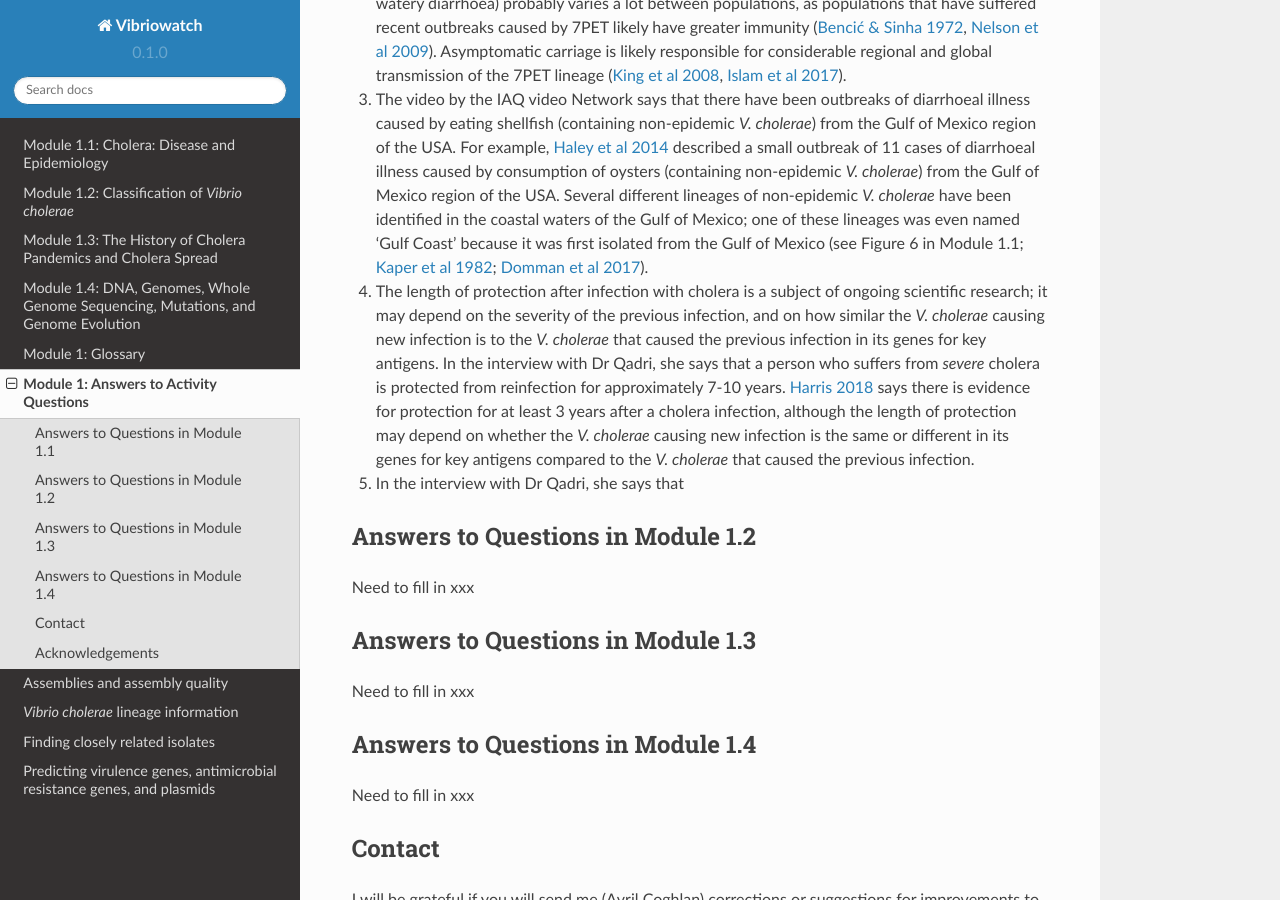
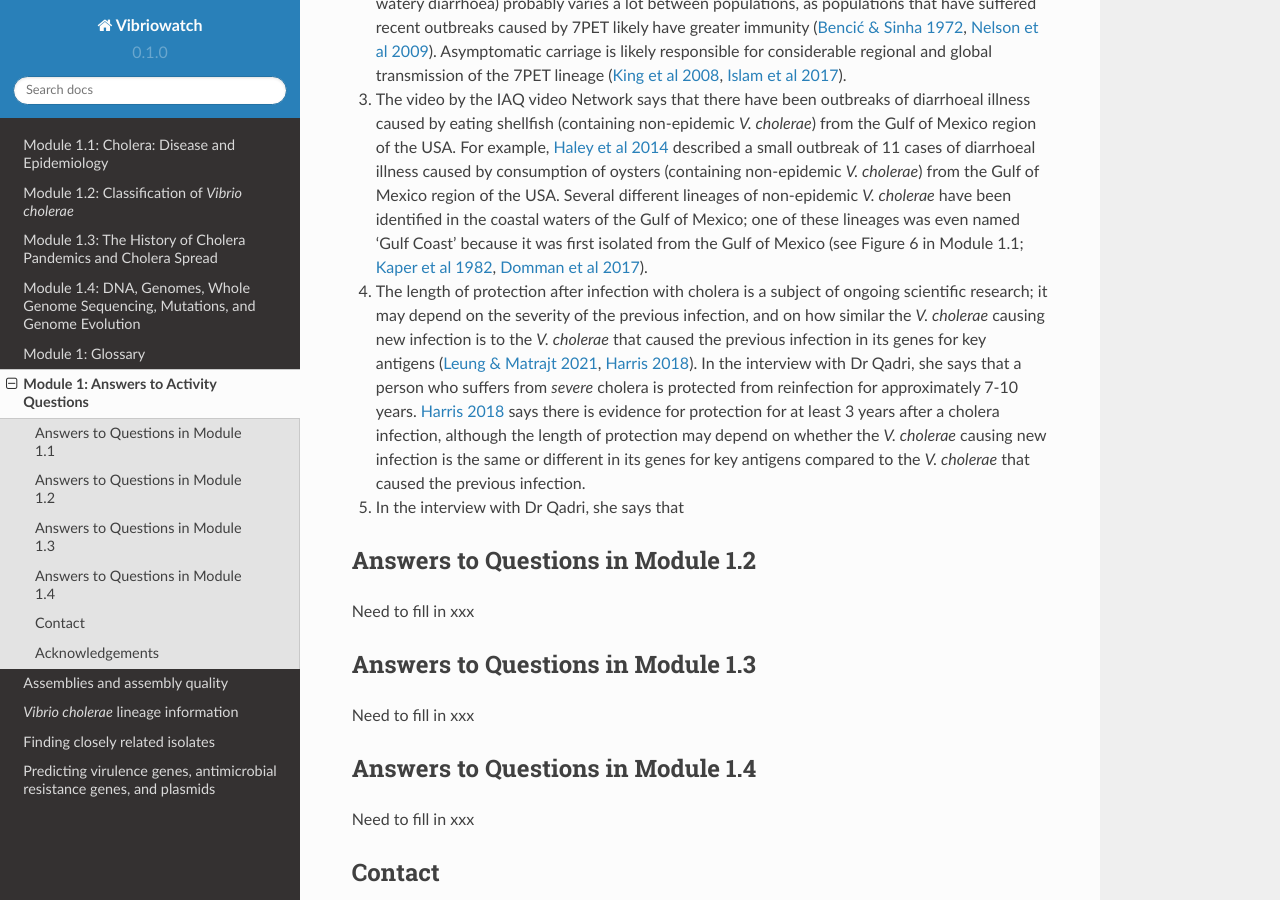
Before and after one commit to avrilcoghlan/cholerabook, a Sphinx documentation site: the page built from docs/source/vibriogenomes_answers.rst, in a window 1280 px wide and 900 px high, scrolled down 440 px. Built offline with Sphinx 7.4.7 and the Read the Docs theme 2.0.0, drawn with Linux system fonts in a browser that asks for light colours.

Commit message:
Update vibriogenomes_answers.rst

```diff
--- a/docs/source/vibriogenomes_answers.rst
+++ b/docs/source/vibriogenomes_answers.rst
@@ -8,9 +8,11 @@ Here are the answers to the questions in Module 1.1:
 
 #. There is a lot of under-reporting of cholera cases (`Ali et al 2015`_, `Hegde et al 2024`_). In the MSF video, they say it is estimated that only 5-10% of cholera cases are reported to the WHO each year.
 #. The MSF video says that in endemic areas, healthy carriers far exceed the percent of people who show symptoms (upon infection with the current pandemic lineage of *V. cholerae*, ie. the 7PET lineage). That it, it is estimated that most people who are infected with the 7PET lineage are asymptomatic (`Nelson et al 2009`_). The percent of people who develop symptoms (e.g. acute watery diarrhoea) probably varies a lot between populations, as populations that have suffered recent outbreaks caused by 7PET likely have greater immunity (`Bencić & Sinha 1972`_, `Nelson et al 2009`_). Asymptomatic carriage is likely responsible for considerable regional and global transmission of the 7PET lineage (`King et al 2008`_, `Islam et al 2017`_).
-#. The video by the IAQ video Network says that there have been outbreaks of diarrhoeal illness caused by eating shellfish (containing non-epidemic *V. cholerae*) from the Gulf of Mexico region of the USA. For example, `Haley et al 2014`_ described a small outbreak of 11 cases of diarrhoeal illness caused by consumption of oysters (containing non-epidemic *V. cholerae*) from the Gulf of Mexico region of the USA. Several different lineages of non-epidemic *V. cholerae* have been identified in the coastal waters of the Gulf of Mexico; one of these lineages was even  named 'Gulf Coast' because it was first isolated from the Gulf of Mexico (see Figure 6 in Module 1.1; `Kaper et al 1982`_; `Domman et al 2017`_).
-#. The length of protection after infection with cholera is a subject of ongoing scientific research; it may depend on the severity of the previous infection, and on how similar the *V. cholerae* causing new infection is to the *V. cholerae* that caused the previous infection in its genes for key antigens. In the interview with Dr Qadri, she says that a person who suffers from *severe* cholera is protected from reinfection for approximately 7-10 years. `Harris 2018`_ says there is evidence for protection for at least 3 years after a cholera infection, although the length of protection may depend on whether the *V. cholerae* causing new infection is the same or different in its genes for key antigens compared to the *V. cholerae* that caused the previous infection.
+#. The video by the IAQ video Network says that there have been outbreaks of diarrhoeal illness caused by eating shellfish (containing non-epidemic *V. cholerae*) from the Gulf of Mexico region of the USA. For example, `Haley et al 2014`_ described a small outbreak of 11 cases of diarrhoeal illness caused by consumption of oysters (containing non-epidemic *V. cholerae*) from the Gulf of Mexico region of the USA. Several different lineages of non-epidemic *V. cholerae* have been identified in the coastal waters of the Gulf of Mexico; one of these lineages was even  named 'Gulf Coast' because it was first isolated from the Gulf of Mexico (see Figure 6 in Module 1.1; `Kaper et al 1982`_, `Domman et al 2017`_).
+#. The length of protection after infection with cholera is a subject of ongoing scientific research; it may depend on the severity of the previous infection, and on how similar the *V. cholerae* causing new infection is to the *V. cholerae* that caused the previous infection in its genes for key antigens (`Leung & Matrajt 2021`_, `Harris 2018`_). In the interview with Dr Qadri, she says that a person who suffers from *severe* cholera is protected from reinfection for approximately 7-10 years. `Harris 2018`_ says there is evidence for protection for at least 3 years after a cholera infection, although the length of protection may depend on whether the *V. cholerae* causing new infection is the same or different in its genes for key antigens compared to the *V. cholerae* that caused the previous infection.
 #. In the interview with Dr Qadri, she says that
+
+.. _Leung & Matrajt 2021: https://pubmed.ncbi.nlm.nih.gov/34014927/
 
 .. _Ali et al 2015: https://pubmed.ncbi.nlm.nih.gov/26043000/
 
```
